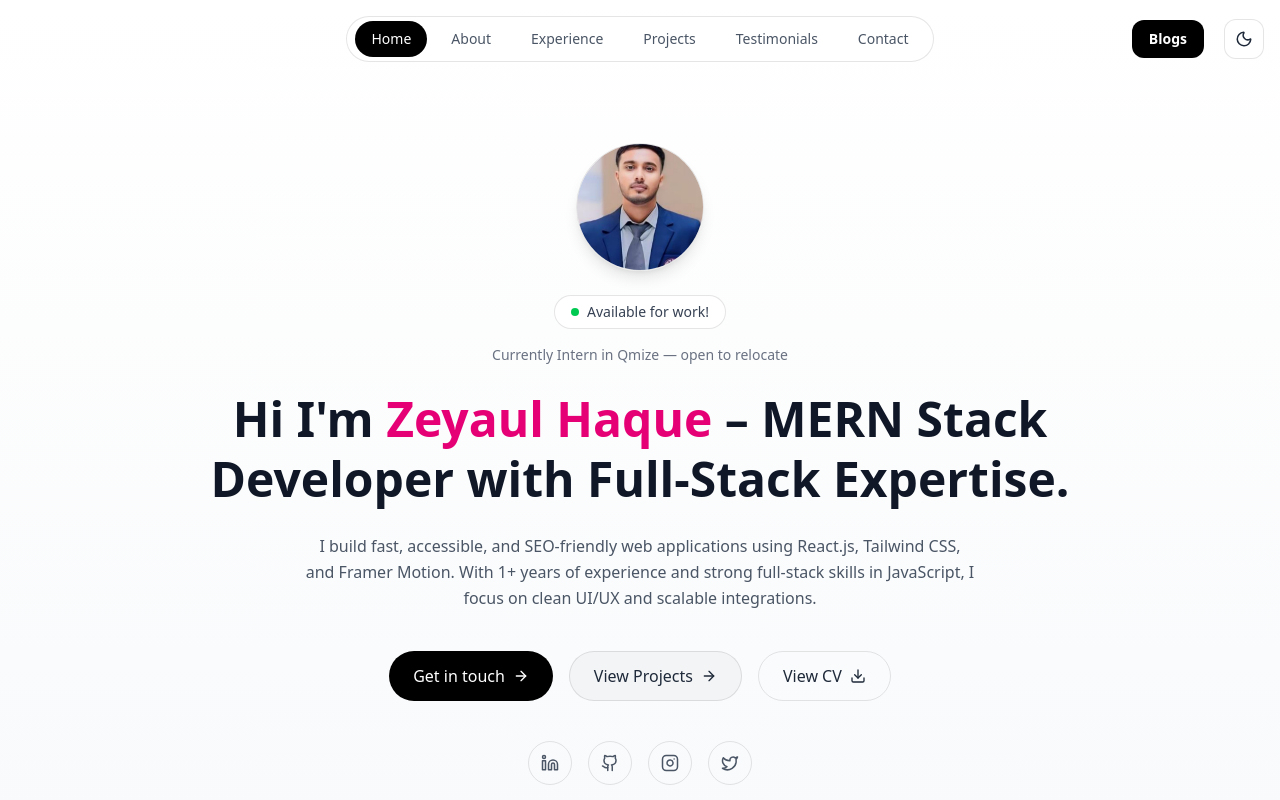
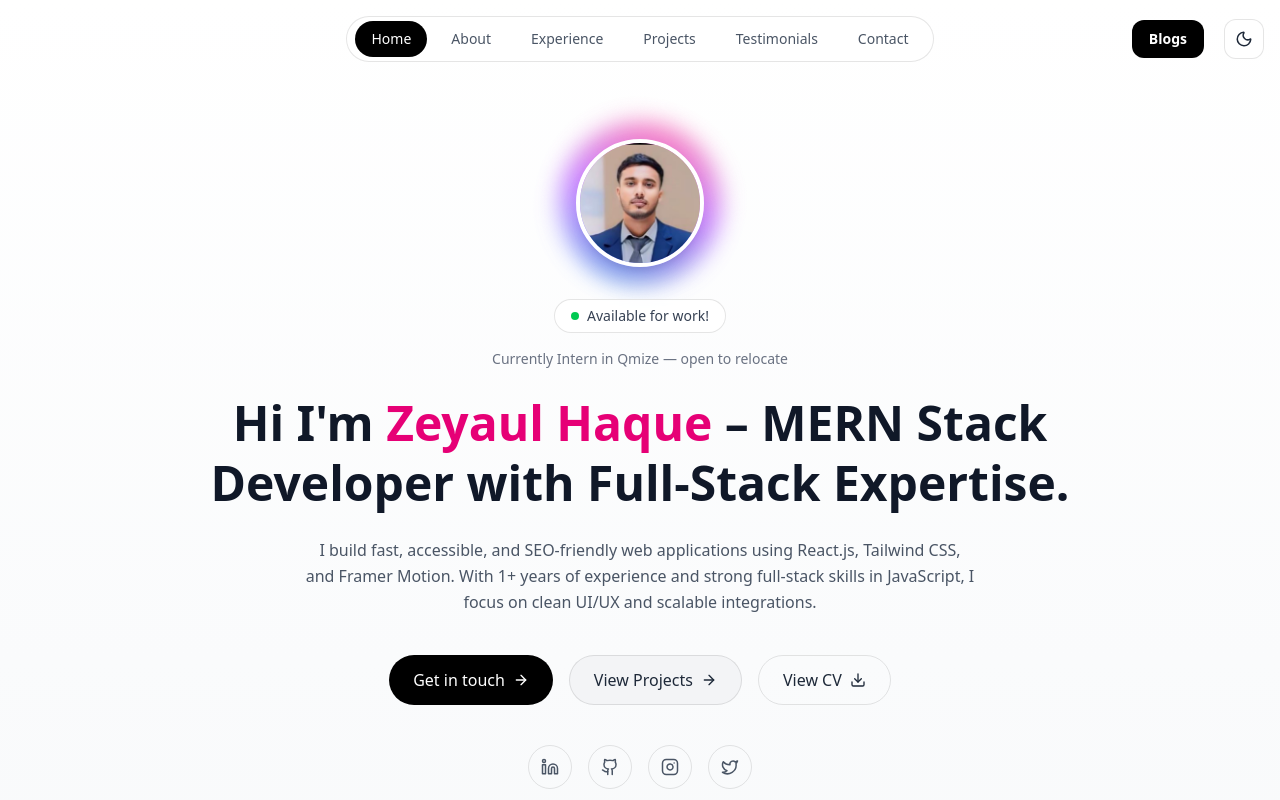
Before and after one commit to zeyaul98/Portfolio, a React (Vite) app: page / in a window 1280 px wide. Shown: the top 800 px of the page. Built offline with nearby package versions, Linux system fonts and the light colour scheme.

Commit message:
Enhance profile image display with glow effect
Updated profile image section with glow ring effect and adjusted margin.

```diff
--- a/src/Pages/Home.jsx
+++ b/src/Pages/Home.jsx
@@ -259,15 +259,27 @@ Message: ${message}`;
   initial={{ opacity: 0, scale: 0.8 }}
   animate={{ opacity: 1, scale: 1 }}
   transition={{ duration: 0.6 }}
-      className="flex justify-center mb-6"
+  className="flex justify-center mb-8"
 >
+  <div className="relative flex items-center justify-center">
+
+    {/* Glow Ring */}
+    <div className="absolute w-40 h-40 rounded-full
+      bg-gradient-to-r from-blue-500 via-purple-500 to-pink-500
+      animate-spin blur-md opacity-70">
+    </div>
+
+    {/* Profile Image */}
     <img
       src={profile}
       alt="Profile"
-        className="w-32 h-32 rounded-full object-cover
-          border border-black/10 dark:border-white/10
-          shadow-lg dark:shadow-black/40"
+      className="relative w-32 h-32 rounded-full
+      object-cover object-top
+      border-4 border-white dark:border-black
+      shadow-xl"
     />
+
+  </div>
 </motion.div>
 
     {/* Availability Badge */}
```
Lines whose indentation alone changed are shown as unchanged.
